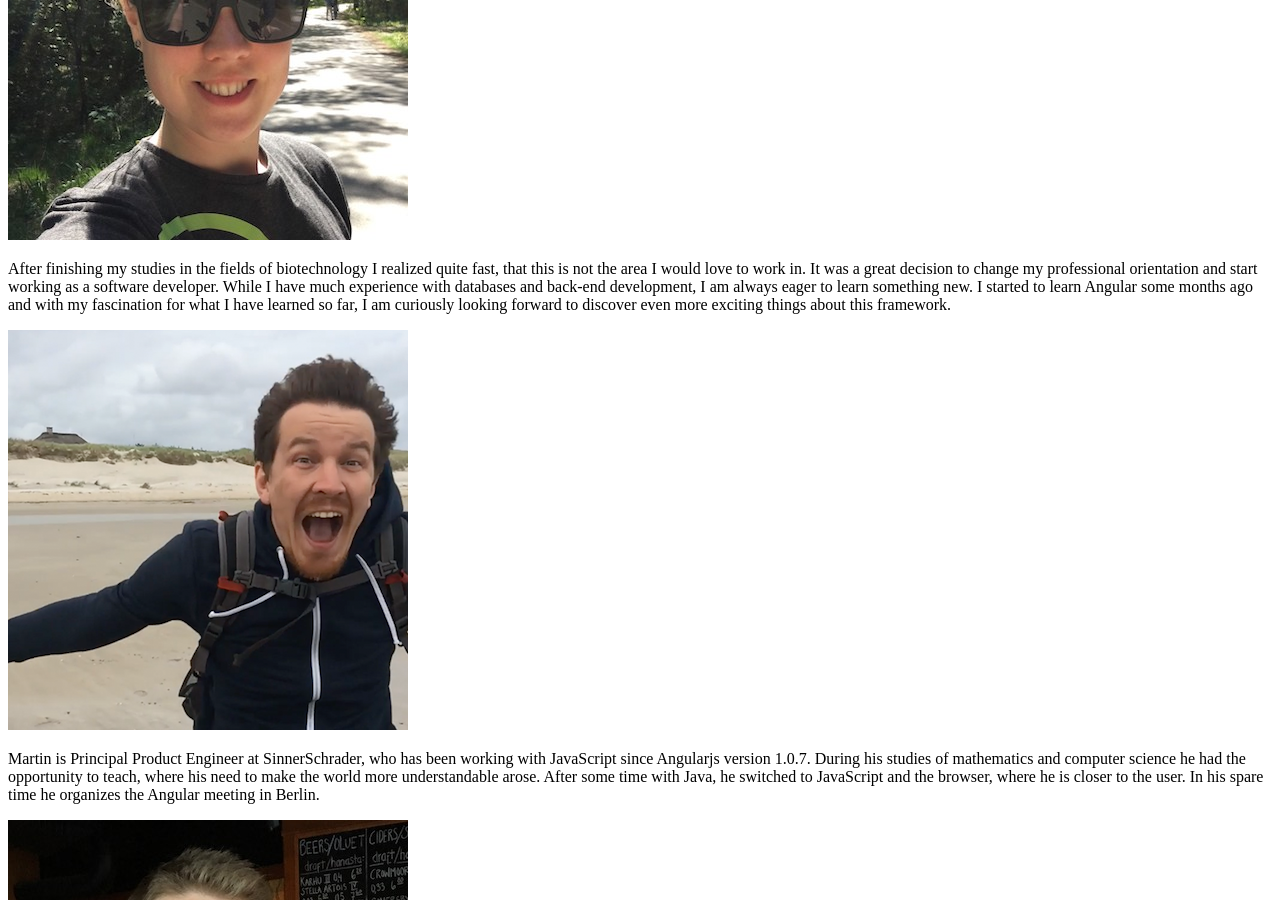
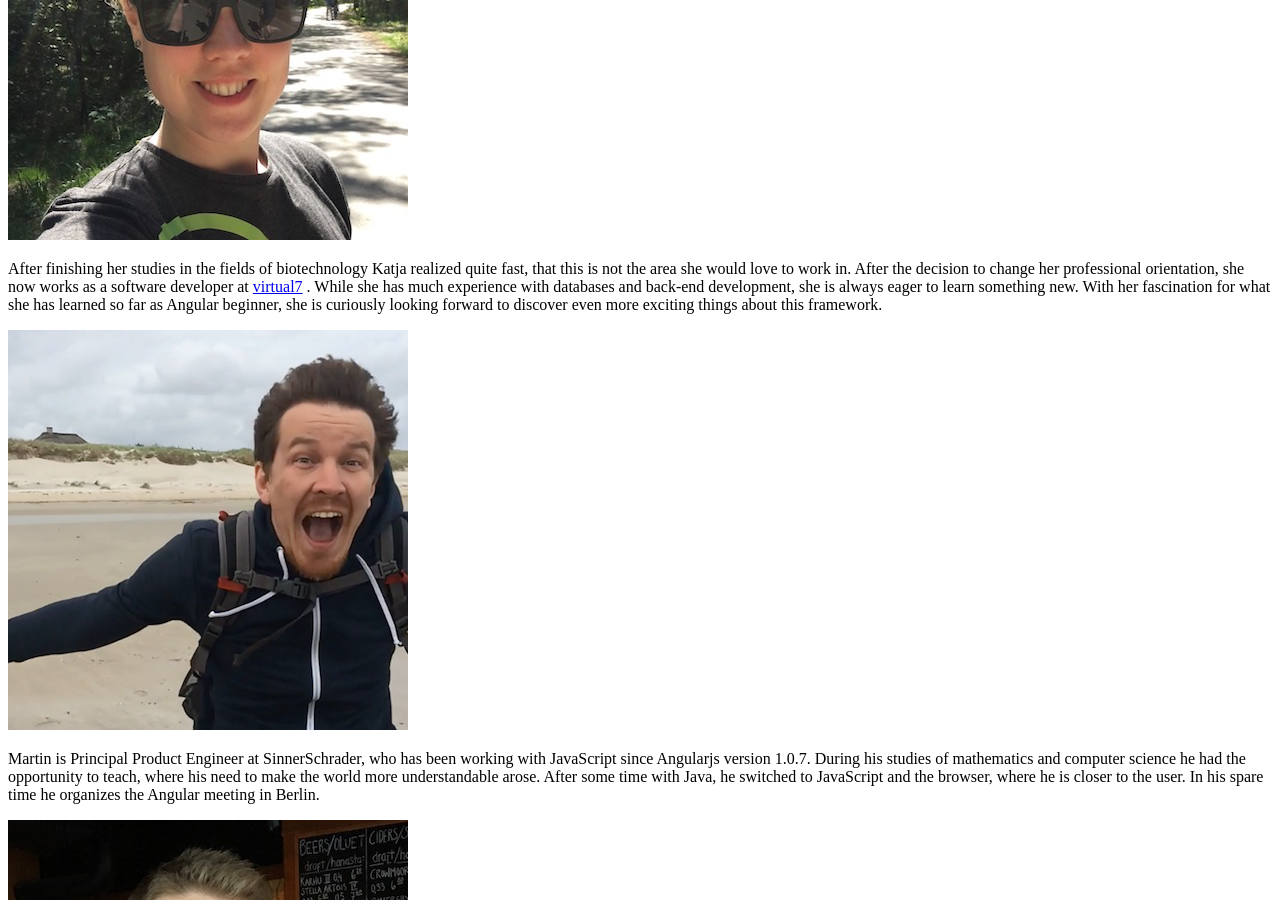
Before and after one commit to ngdeconf/ng-de.org, a Jekyll site: the page built from team/index.md, in a window 1280 px wide and 900 px high, scrolled down 2136 px. Built offline with Jekyll 4.4.1, drawn with Linux system fonts in a browser that asks for light colours; nearby versions of some CDN libraries; our own code applies the rules of GitHub Pages for plain Markdown files.

Commit message:
update Katjas bio

```diff
--- a/_data/team.yml
+++ b/_data/team.yml
@@ -57,4 +57,4 @@
   judge: true
   team: true
   bio: >
-    After finishing my studies in the fields of biotechnology I realized quite fast, that this is not the area I would love to work in. It was a great decision to change my professional orientation and start working as a software developer. While I have much experience with databases and back-end development, I am always eager to learn something new. I started to learn Angular some months ago and with my fascination for what I have learned so far, I am curiously looking forward to discover even more exciting things about this framework.
+    After finishing her studies in the fields of biotechnology Katja realized quite fast, that this is not the area she would love to work in. After the decision to change her professional orientation, she now works as a software developer at [virtual7](http://virtual7.de/){:target="_blank"} . While she has much experience with databases and back-end development, she is always eager to learn something new. With her fascination for what she has learned so far as Angular beginner, she is curiously looking forward to discover even more exciting things about this framework.
```
